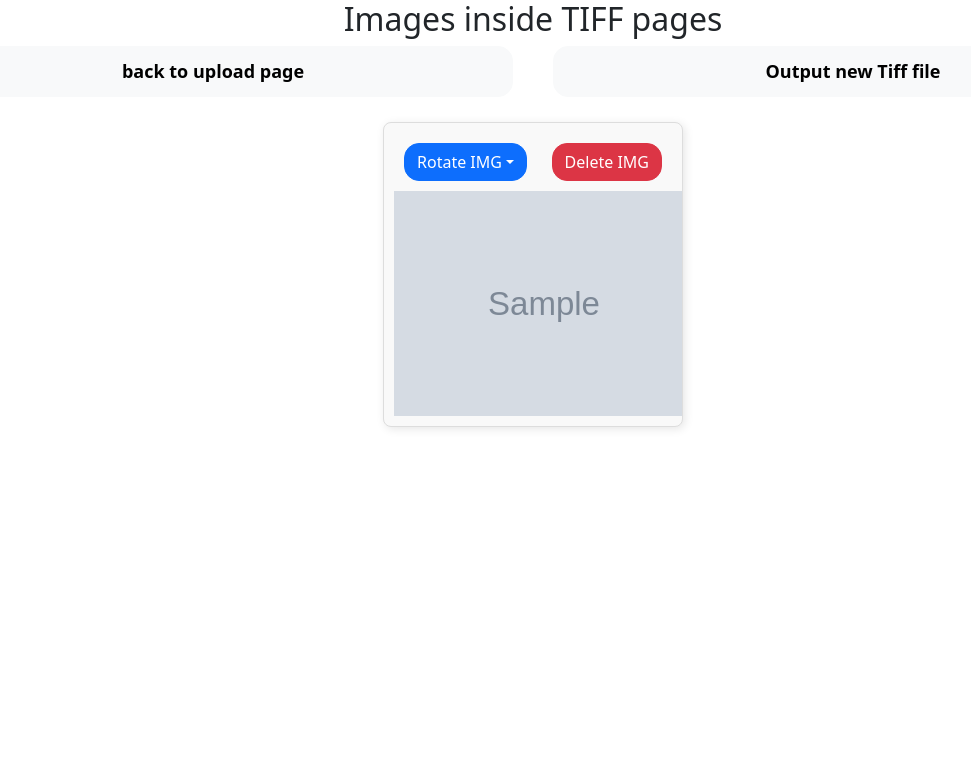
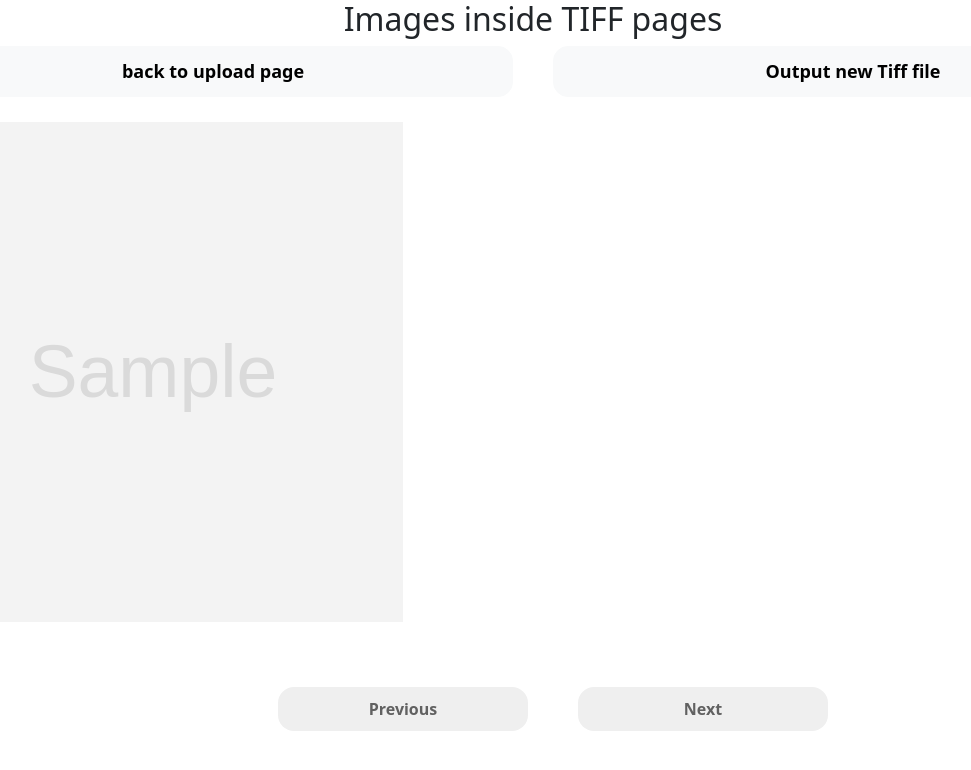
Before and after one commit to Majholl/cropX, a Django app: template tiff/templates/html/showimages.html in a window 1280 px wide. Shown: the top 770 px of the page, without its empty margins (107-1078 px from the left). Run offline with Django 5.2, Linux system fonts and the light colour scheme; the template is opened without the code that fills it: most values are stand-ins (such as "Sample title", 1, 10 or a date in 2020); grey boxes marked "Sample" are stand-in pictures.

Commit message:
improve style and responses

```diff
--- a/tiff/templates/html/index.html
+++ b/tiff/templates/html/index.html
@@ -6,6 +6,7 @@
 {% load static %}
     <script src="{% static 'js/index.js' %}"></script>
     <link rel='stylesheet' type="text/css" href="{% static '/css/index.css' %}">
+    <link rel="shortcut icon" href="#">
     <title>CropX</title>
 </head>
 
--- a/tiff/templates/html/showimages.html
+++ b/tiff/templates/html/showimages.html
@@ -6,7 +6,7 @@
     <link href="https://cdn.jsdelivr.net/npm/bootstrap@5.3.3/dist/css/bootstrap.min.css" rel="stylesheet">
     <link rel="stylesheet" type="text/css" href="{% static './css/showimages.css' %}">
     <script src="{% static 'js/showimg.js' %}"></script>
-
+    <link rel="shortcut icon" href="#">
     <title>CropX</title>
 
 </head>
@@ -18,40 +18,51 @@
 <form id="reordersaveing" method="post" action="{% url 'save-downlaod' %}">
 
     <div class='btnligth-div'>
-
         <button type="submit" class="btn btn-light back-btn" id="backbutton"><a class="back-showimages" href="http://127.0.0.1:8000/">back to upload page</a> </button>
         <button type="submit" class="btn btn-light submit-btn" id="saveandoutput">Output new Tiff file</button>
-
     </div>
 
-    {% csrf_token %}
-        <div id="image-list">
-            {% for img in image_urls %}
-            <div class="container-images" draggable="true" data-src="{{ img }}">
-                <div class="imgsbtndiv">
-                    <button type="button" class="btn btn-primary dropdown-toggle" data-bs-toggle="dropdown">Rotate IMG</button>
+        <div class="imgsbtndiv" id="imgsbuttondiv" style="display:none">
+            <button type="button" class="btn btn-primary funbtns dropdown-toggle" id="rotateimg" data-bs-toggle="dropdown">Rotate this image</button>
 
                 <ul class="dropdown-menu">
-                            <li> <a class="dropdown-item" data-rotate="45" data-src="{{ img }}">45 Deg</a></li>
-                            <li> <a class="dropdown-item" data-rotate="90" data-src="{{ img }}">90 Deg</a></li>
-                            <li> <a class="dropdown-item" data-rotate="180" data-src="{{ img }}">180 Deg</a></li>
-                            <li> <a class="dropdown-item" data-rotate="270" data-src="{{ img }}">270 Deg</a></li>
-                            <li> <a class="dropdown-item" data-rotate="360" data-src="{{ img }}">360 Deg</a></li>
+                    <li><a class="dropdown-item" id="dropdownitem" data-rotate="45">45 Deg  </a></li>
+                    <li><a class="dropdown-item" id="dropdownitem" data-rotate="90">90 Deg  </a></li>
+                    <li><a class="dropdown-item" id="dropdownitem" data-rotate="180">180 Deg</a></li>
+                    <li><a class="dropdown-item" id="dropdownitem" data-rotate="270">270 Deg</a></li>
+                    <li><a class="dropdown-item" id="dropdownitem"  data-rotate="360" >360 Deg</a></li>
                 </ul>
 
-                    <button type="submit" class="btn btn-danger delete-btn" data-src="{{ img }}">Delete IMG</button>
+            <button type="submit" class="btn btn-danger funbtns delete-btn" id="removebtn">Delete this image</button>
         </div>
 
-                <img src="{{ img }}" alt="TIFF Page {{ forloop.counter }}" class="img-class" width="500px" height="500px" data-src="{{ img }}">
+
+{% csrf_token %}
+    <div class="container-images" id="orderimglist">
+        {% for img in image_urls %}
+        <div class="images-list"  draggable="true" data-src="{{ img }}">
+            <img src="{{ img }}" alt="TIFF Page {{ forloop.counter }}"  onclick="activeImg(event)"  class="img-class" width="500px" height="500px" data-src="{{ img }}">
         </div>
        {% endfor %}
     </div >
 
+
+
+        <div class="prev-next">
+            <button  class='navi' id="previous-img">Previous</button>
+            <button  class='navi' id="next-img">Next</button>
+        </div>
+
+
+
+
+
 </form>
+
+
+
 {% else %}
 <h1>No images to display.</h1>
-
-
 {% endif %}
 
 
--- a/tiff/templates/static/css/showimages.css
+++ b/tiff/templates/static/css/showimages.css
@@ -11,61 +11,44 @@ h2 {
 
 
 
-#image-list {
+
+
+
+.container-images {
+    width: 100%;
     display: flex;
-    justify-content: center;
-    flex-wrap: wrap;
-    gap:20px;
-    margin-bottom: 100px;
+    overflow-x: hidden;
+    scroll-behavior: smooth;
 }
 
 
 
-.container-images{
-    flex: 1 1 calc(20% - 30px);
-    max-width: 300px;
-    text-align: center;
-    border: 1px solid #ddd;
-    padding: 10px;
+.container-images .images-list {
     margin: 10px;
-    border-radius: 8px;
-    box-shadow: 2px 2px 10px rgba(0, 0, 0, 0.1);
-    background: #f9f9f9;
-    overflow: hidden;
+}
+
+.container-images .images-list img {
+    filter: grayscale(100%);
+    opacity: 0.3;
+}
+
+
+.container-images::-webkit-scrollbar {
+    display: none;
 }
 
 
 
-.img-class {
 
-    width: 300px;
-    height: auto;
-    object-fit: cover;
-    transition: transform 0.3s ease-in-out;
+.container-images .images-list .active{
+    filter: grayscale(0%);
+    opacity: 1;
 }
 
 
-
-.container-images:hover{
-    width: 100%;
+.container-images .images-list:hover img {
+    filter: grayscale(0%);
     opacity: 1;
-    overflow:visible;
-    border-radius:  15px;
-    border-style: solid;
-    border-width: 1px;
-}
-
-
-.container-images:hover .img-class {
-    position: relative;
-    top: 70px;
-    transform: scale(1.3);
-}
-
-
-.container-images:hover .imgsbtndiv {
-   display: flex;
-    width: 100%;
 }
 
 
@@ -75,12 +58,56 @@ h2 {
 
 
 
+.prev-next {
+    width: 100%;
+    padding: 10px;
+    display: flex;
+    align-items: center;
+    justify-content: center;
+    margin: 20px;
+}
+
+.navi {
+    width: 250px;
+    margin: 25px;
+    border: none;
+    padding: 10px;
+    border-radius: 16px;
+    font-weight: bold;
+    color: rgb(97, 97, 97);
+}
 
 
-.imgsbtndiv {
-    display: flex;
+
+.navi:hover{
+    background-color: #d1d1d1;
+    color: black;
+    transition: all;
+    transition-duration: 150ms;
+    transition-delay: 350ms;
+}
+
+
+
+
+
+
+
+.imgsbtndiv{
     width: 100%;
-    justify-content: space-between;
+    align-items: center;
+    justify-content: center;
+}
+
+.funbtns {
+    width: 250px;
+    margin: 25px;
+    border: none;
+    padding: 10px;
+    border-radius: 16px;
+    font-weight: bold;
+    color: rgb(87, 87, 87);
+    background-color: #d1d1d1;
 }
 
 
@@ -90,45 +117,6 @@ h2 {
 
 
 
-
-
-.btn-primary {
-    display: flex;
-    justify-content: center;
-    align-items: center;
-    margin: 10px;
-    border-radius: 15px;
-}
-
-
-.btn-primary:hover {
-    border-radius: 0;
-    transition: all;
-    transition-delay: 300ms;
-    transition-duration: 150ms;
-}
-
-
-.btn-danger {
-    margin: 10px;
-    border-radius: 15px;
-}
-
-
-.btn-danger:hover {
-    border-radius: 0;
-    transition: all;
-    transition-delay: 300ms;
-    transition-duration: 150ms;
-}
-
-
-.container-images:hover {
-    transform:scale(1.2);
-    transition: all;
-    transition-delay: 300ms;
-    transition-duration: 300ms;
-}
 
 
 
--- a/tiff/templates/static/js/showimg.js
+++ b/tiff/templates/static/js/showimg.js
@@ -1,47 +1,111 @@
-document.addEventListener('click', async function (event){
-    if (event.target.classList.contains('dropdown-item')){
+document.addEventListener('DOMContentLoaded' , async function() {
+
+    let scrollCointainer = document.querySelector('.container-images');
+    let backbtn = document.getElementById('previous-img');
+    let nxtbtn = document.getElementById('next-img');
+
+    scrollCointainer.addEventListener('wheel', (evnt)=>{
+
+        scrollCointainer.scrollLeft += evnt.deltaY;
+    }  , {passive: true})
+
+
+    nxtbtn.addEventListener('click' , (event)=>{
+        event.preventDefault();
+        scrollCointainer.scrollLeft += 900;
+
+    })
+
+    backbtn.addEventListener('click' , (event)=>{
+        event.preventDefault();
+        scrollCointainer.scrollLeft -= 900;
+
+    })
+
+})
+
+
+
+
+
+
+
+
+const activeImg = function(event) {
+    event.preventDefault();
+    let imgactivate = event.target
+    let showImgsbtndiv = document.getElementById('imgsbuttondiv');
+    showImgsbtndiv.style.display = 'flex';
+
+    let baseurl = `${window.location.protocol}//${window.location.host}`
+    let imgNewUrl = imgactivate.src.replace(baseurl, "");
+
+    let dropdownItems = document.getElementsByClassName('dropdown-item');
+    let btnDanger = document.getElementById('removebtn').setAttribute('data-src' , imgNewUrl)
+    let getImgs = document.getElementsByClassName('img-class');
+
+    for (let i=0 ; i < getImgs.length ; i++){
+        getImgs[i].classList.remove('active');}
+
+
+   for(let i=0; i < dropdownItems.length ; i++){
+        dropdownItems[i].setAttribute('data-src' ,imgNewUrl)}
+
+   imgactivate.classList.add('active')
+}
+
+
+
+
+
+
+
+
+
+
+
+document.addEventListener('click', async function (event) {
+    if (event.target.classList.contains('dropdown-item')) {
         event.preventDefault();
 
         let RotateAngle = parseInt(event.target.getAttribute('data-rotate'));
         let ImgSrc = event.target.getAttribute('data-src');
-        console.log(`rotate Angle ${RotateAngle} for IMG ${ImgSrc}`);
+
 
         const csrfToken = document.cookie.split(';');
         let csrfTokenValue = '';
-        csrfToken.forEach(cookie =>{
-            let [name , value ] =cookie.trim().split('=');
+        csrfToken.forEach(cookie => {
+            let [name, value] = cookie.trim().split('=');
             csrfTokenValue = value;
         });
 
         const dataToSendServer = {
-            imagepath : ImgSrc,
-            imageangle : RotateAngle};
-
-        let response = await fetch(`http://${window.location.host}/rotate/` , {
-            method:'POST',
-            headers :{'content-type':'application/json' , 'X-CSRFToken':csrfTokenValue},
-            body : JSON.stringify(dataToSendServer)});
+            imagepath: ImgSrc,
+            imageangle: RotateAngle
+        };
 
 
+        try {
 
-        let result = await response.json();
-        if (result.status == 200){
-            console.log(result.data)
+            let response = await fetch(`${window.location.protocol}//${window.location.host}/rotate/`, {
+                method: 'POST',
+                headers: { 'content-type': 'application/json', 'X-CSRFToken': csrfTokenValue },
+                body: JSON.stringify(dataToSendServer)
+            });
 
-            let ImgElement = document.querySelector(`img[data-src="${ImgSrc}"]`);
-            let queryonDataSrc = document.querySelectorAll(`[data-src=${CSS.escape(ImgSrc)}]`);
+            let result = await response.json();
+            if (result.status == 200) {
+                let ImgElement = document.querySelector(`img[src="${ImgSrc}"]`);
+                ImgElement.src = result.data;
 
-            ImgElement.src = result.data;
+                console.log(':-Img requested rotated-:');}
 
-            queryonDataSrc.forEach(elm =>{
-                elm.setAttribute('data-src', result.data);
-            })}
 
-        else{
-            alert(result.data)
+        } catch (err) {
+            console.log("Error updating image:", err);
         }
-};
-})
+    }
+});
 
 
 
@@ -56,7 +120,6 @@ document.addEventListener('click' , async function(event){
         event.preventDefault();
 
         let ImgSrc = event.target.getAttribute('data-src');
-        console.log(`Img ${ImgSrc}`);
 
         const csrfToken = document.cookie.split(';');
         let csrfTokenValue = '';
@@ -68,16 +131,23 @@ document.addEventListener('click' , async function(event){
         const dataToSendServer = {
             imagepath : ImgSrc};
 
-        let response = await fetch(`http://${window.location.host}/remove/` , {
-            method:'POST',
-            headers :{'content-type':'application/json' , 'X-CSRFToken':csrfTokenValue},
-            body : JSON.stringify(dataToSendServer)});
+        try {
+            let response = await fetch(`${window.location.protocol}//${window.location.host}/remove/` , {
+                method:'POST',
+                headers :{'content-type':'application/json' , 'X-CSRFToken':csrfTokenValue},
+                body : JSON.stringify(dataToSendServer)});
 
-        let result = await response.json();
-        if (result.status == 200){
-            let RemoveImg = event.target.closest('.container-images');
-            await RemoveImg.remove();
-            console.log(`Image removed successfully`);
+            let result = await response.json();
+            if (result.status == 200){
+                let RemoveImg = document.querySelector(`img[data-src="${ImgSrc}"]`);
+                RemoveImg.closest('.images-list').remove()
+                console.log(`Image removed successfully`);}
+                let showImgsbtndiv = document.getElementById('imgsbuttondiv');
+                showImgsbtndiv.style.display = 'none';
+
+        } catch (err) {
+
+            console.log("Error removing image:", err);
         }
 
     }
@@ -94,7 +164,7 @@ document.addEventListener('click' , async function(event){
 document.addEventListener('DOMContentLoaded', async function () {
     let sortedList = [];
 
-    new Sortable(document.getElementById("image-list"), {
+    new Sortable(document.getElementById("orderimglist"), {
         animation: 150,
         ghostClass: "dragging",
         onEnd: async function (evt) {
@@ -140,9 +210,10 @@ document.addEventListener('DOMContentLoaded', function() {
         saveInput.addEventListener('submit', async function(event) {
             event.preventDefault();
             let buttonText = document.getElementById('saveandoutput');
-
+            let disableFeatures = document.getElementById('imgsbuttondiv').style.display = 'none'
             buttonText.disabled = true;
             buttonText.textContent = 'Downloading process started';
+            let userId = document.getElementById('reordersaveing').getAttribute('action').split('/')[2];
             const csrfToken = document.cookie.split(';');
             let csrfTokenValue = '';
             csrfToken.forEach(cookie => {
--- a/tiff/utils/utils.py
+++ b/tiff/utils/utils.py
@@ -10,7 +10,7 @@ def write_in_storage(TIFF_path , IMAGE_form):
     with open(TIFF_path , 'wb') as f:
         for chnk in IMAGE_form.chunks(): # chunks for better memory handling
             f.write(chnk)
-
+    f.close()
 
 
 def load_saved_images(TIFF_path , IMAGE_form , USER_mediadir , USER_sessionid , RESULT_lists):
@@ -25,6 +25,7 @@ def load_saved_images(TIFF_path , IMAGE_form , USER_mediadir , USER_sessionid ,
                 ImagePath = os.path.join(USER_mediadir , ImageFileName)
                 page.save(ImagePath , 'PNG')
                 ImageURLpath.append(f"/media/{USER_sessionid}/{ImageFileName}")
+
 
         RESULT_lists.extend(ImageURLpath)
     except Exception as err:
```
Also changed, not shown: tiff/templates/static/js/index.js (+10 -5 lines), tiff/views.py (+171 -141 lines). Lines whose indentation alone changed are shown as unchanged.
